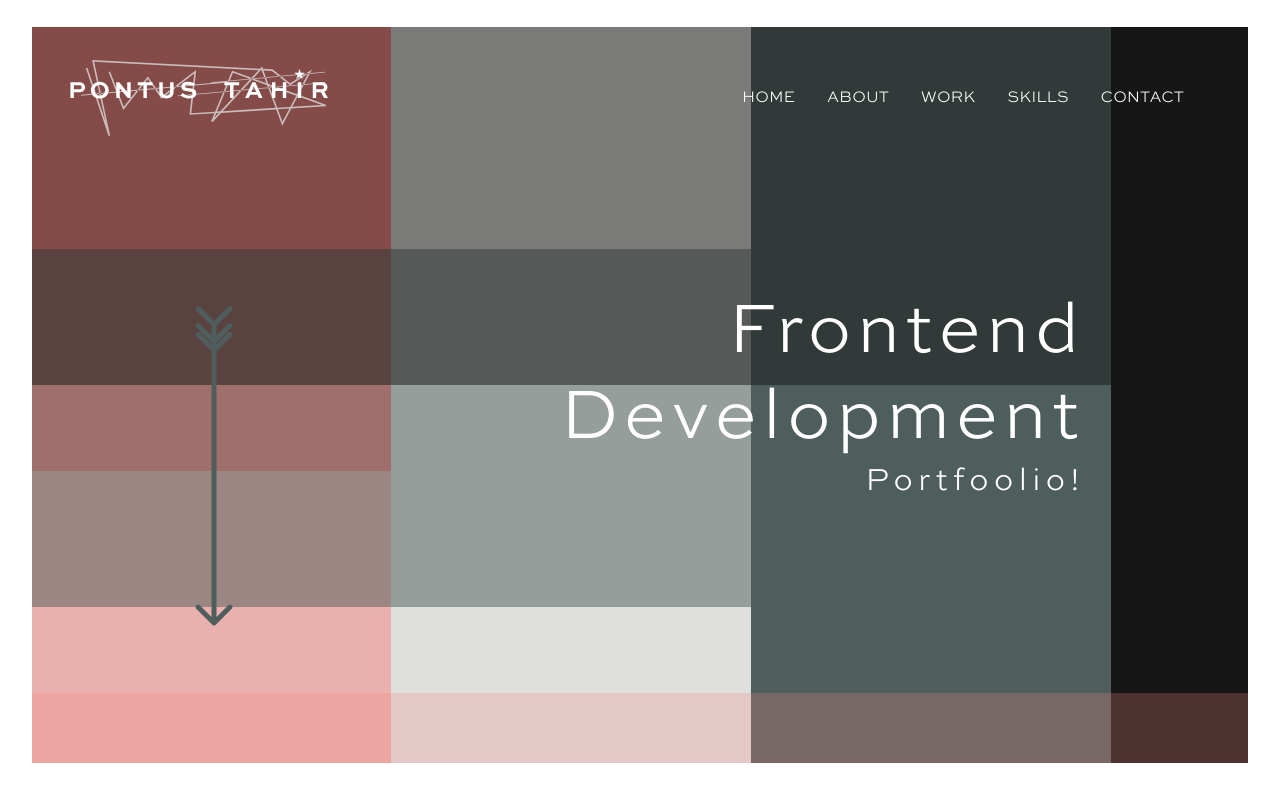
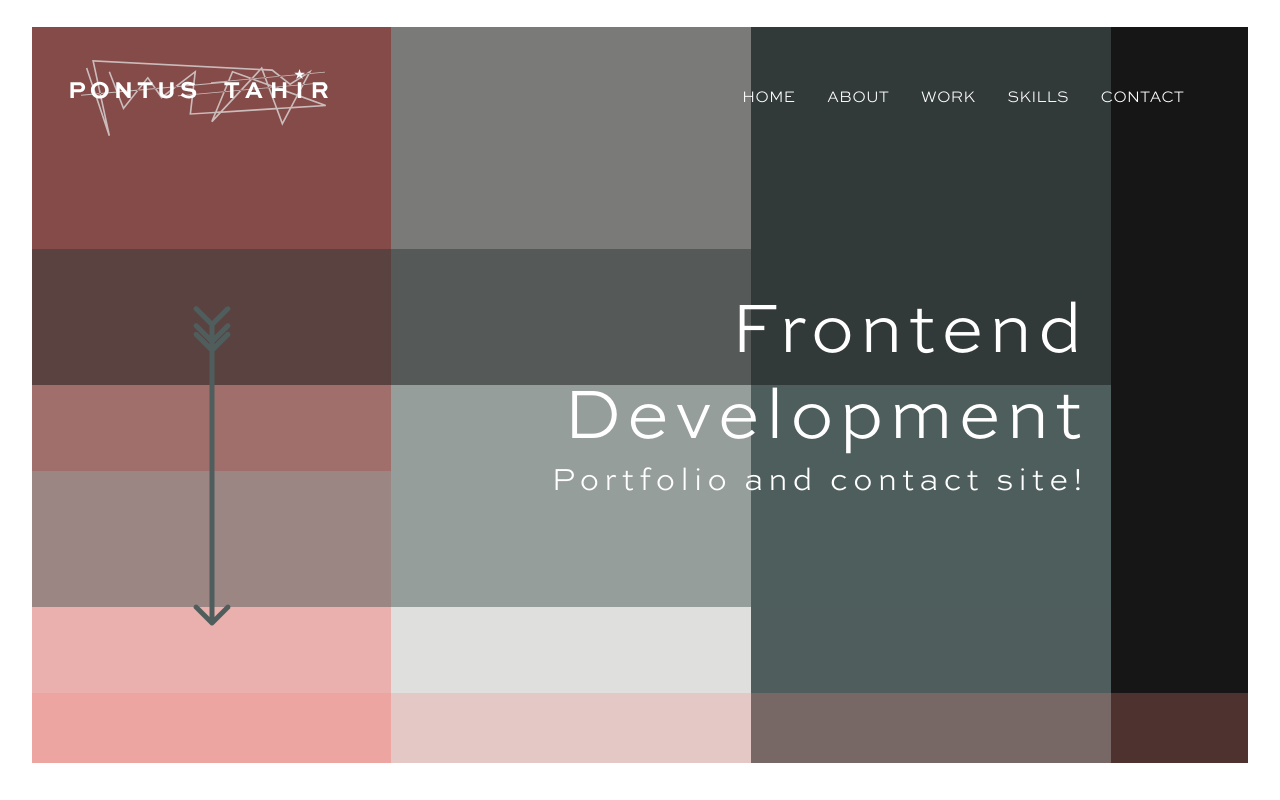
Before and after one commit to 1974pontus/Bandpage, a React (Create React App) app: page / in a window 1280 px wide. Shown: the top 800 px of the page. Built offline with nearby package versions, Linux system fonts and the light colour scheme.

Commit message:
start msg

```diff
--- a/src/components/Startpage/index.js
+++ b/src/components/Startpage/index.js
@@ -35,7 +35,7 @@ const Startpage = () => {
                         Development
                     </Title>
                     <Subtitle>
-                        Portfoolio!
+                        Portfolio and contact site!
                     </Subtitle>
                 </TextContent>
 
```
